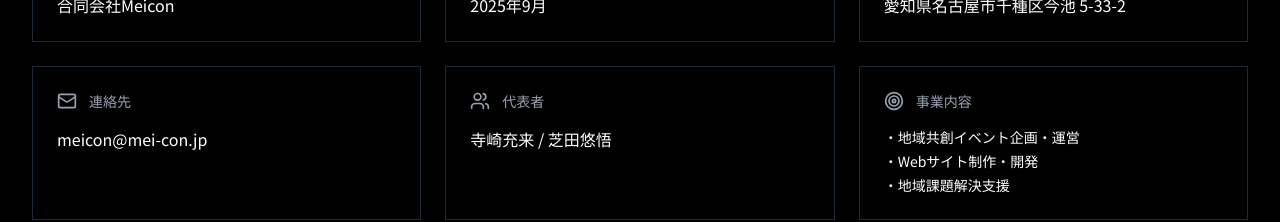
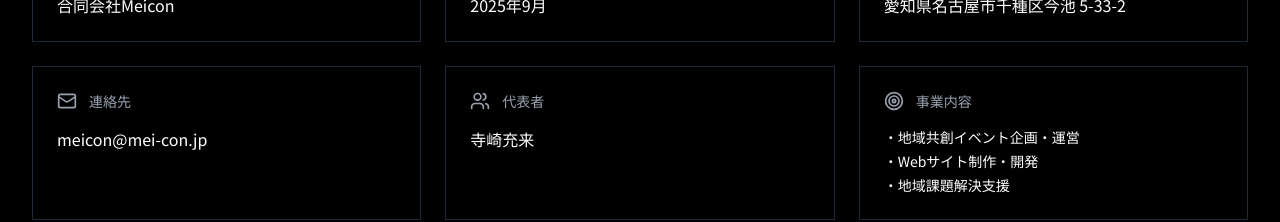
Before and after one commit to meicon-jp/meicon-website, a Next.js app: page /about in a window 1280 px wide. Shown: the part 1420-1642 px from the top of the page. Built offline with nearby package versions, Linux system fonts and the light colour scheme; no server answers.

Commit message:
代表者を寺崎充来専任に。

```diff
--- a/src/app/about/page.tsx
+++ b/src/app/about/page.tsx
@@ -132,7 +132,7 @@
                 <Users className="w-5 h-5 text-gray-400 mr-3" />
                 <h3 className="text-sm text-gray-400">代表者</h3>
               </div>
-              <p className="text-white">寺崎充来 / 芝田悠悟</p>
+              <p className="text-white">寺崎充来</p>
             </div>
 
             <div className="border border-gray-800 p-6">
```
